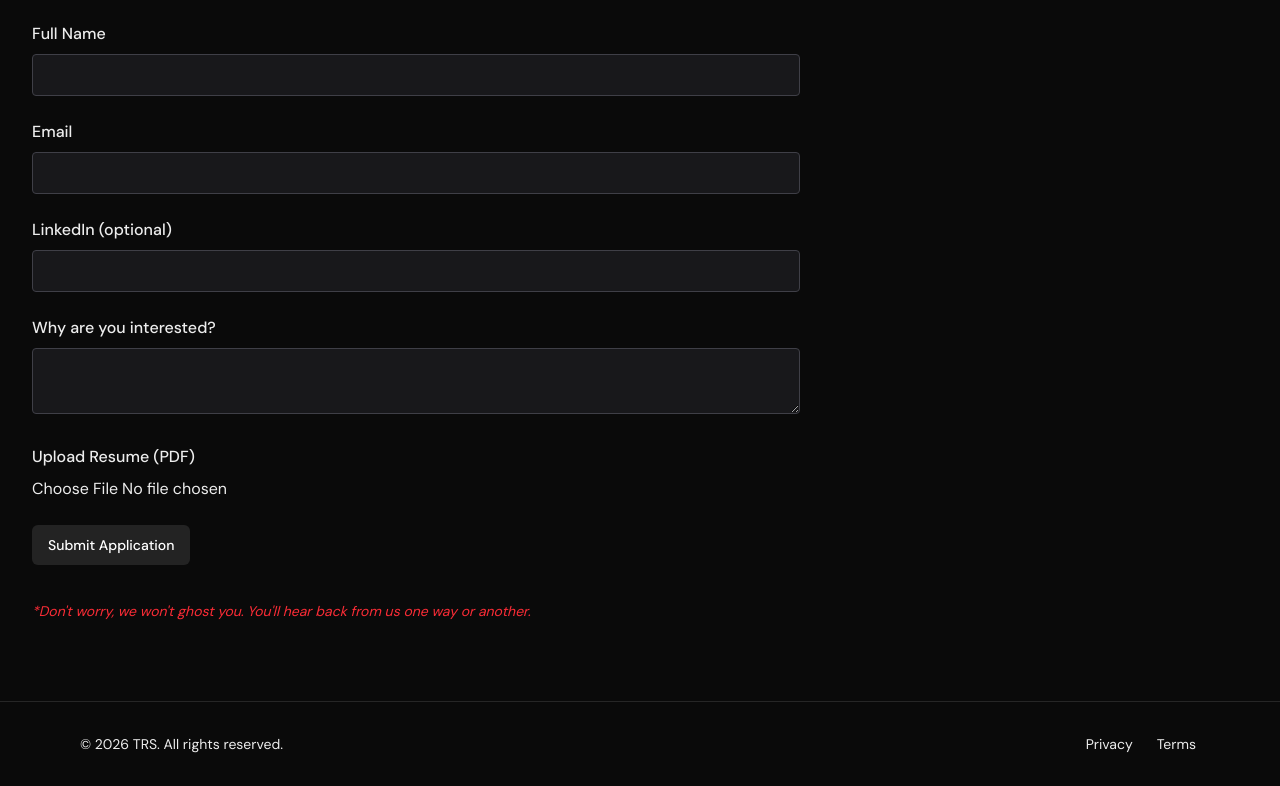
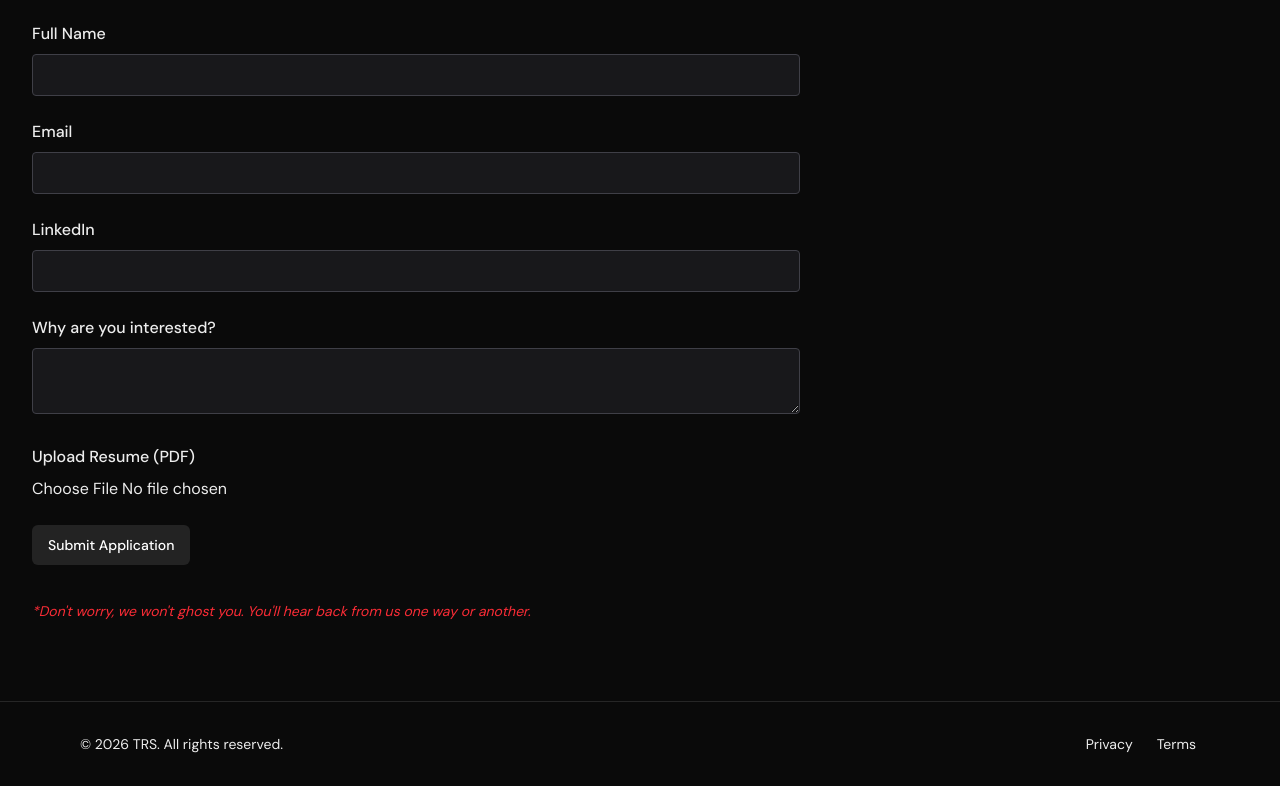
Before and after one commit to trsjohn/trs-website-wendy, a Next.js app: page /apply in a window 1280 px wide. Shown: the part 728-1514 px from the top of the page. Built offline with nearby package versions, Linux system fonts and the light colour scheme; no server answers; the database is empty.

Commit message:
update linkedin optional

```diff
--- a/src/components/ApplyForm.tsx
+++ b/src/components/ApplyForm.tsx
@@ -139,7 +139,7 @@ export default function ApplyForm() {
       </div>
 
       <div>
-        <label className="block mb-2 font-medium">LinkedIn (optional)</label>
+        <label className="block mb-2 font-medium">LinkedIn</label>
         <input type="url" {...register("linkedin")} className={inputClass} />
         {errors.linkedin && (
           <p className="text-red-400 text-sm mt-1">{errors.linkedin.message}</p>
```
